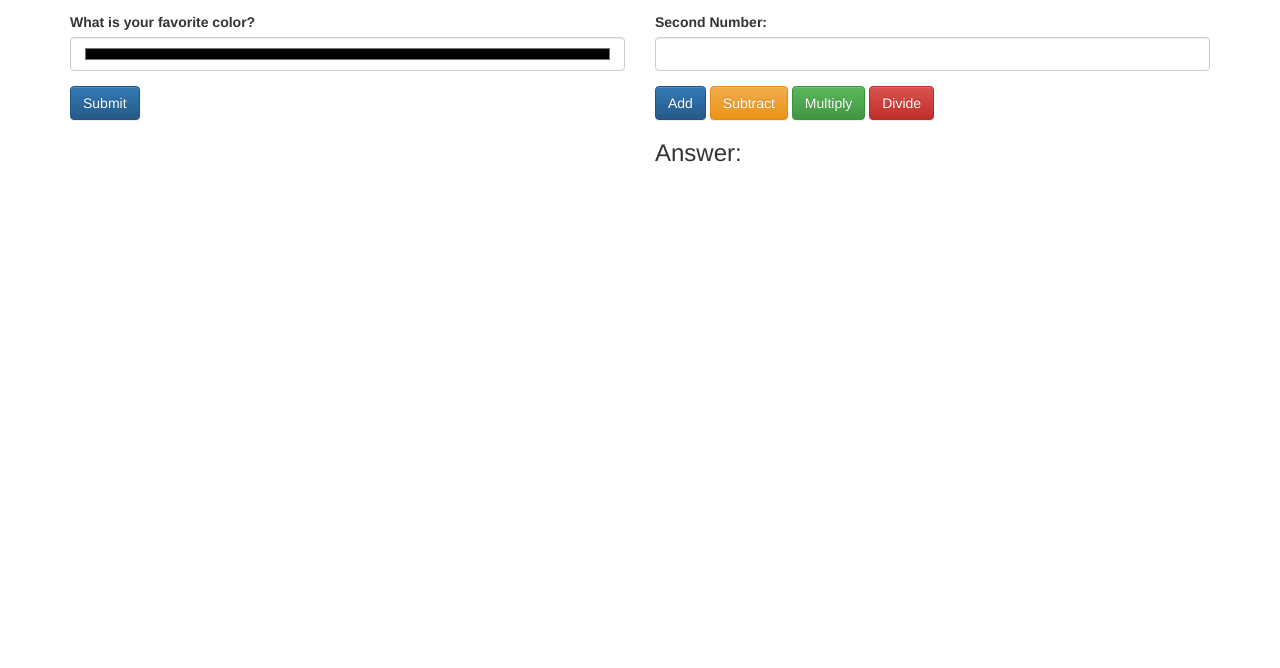
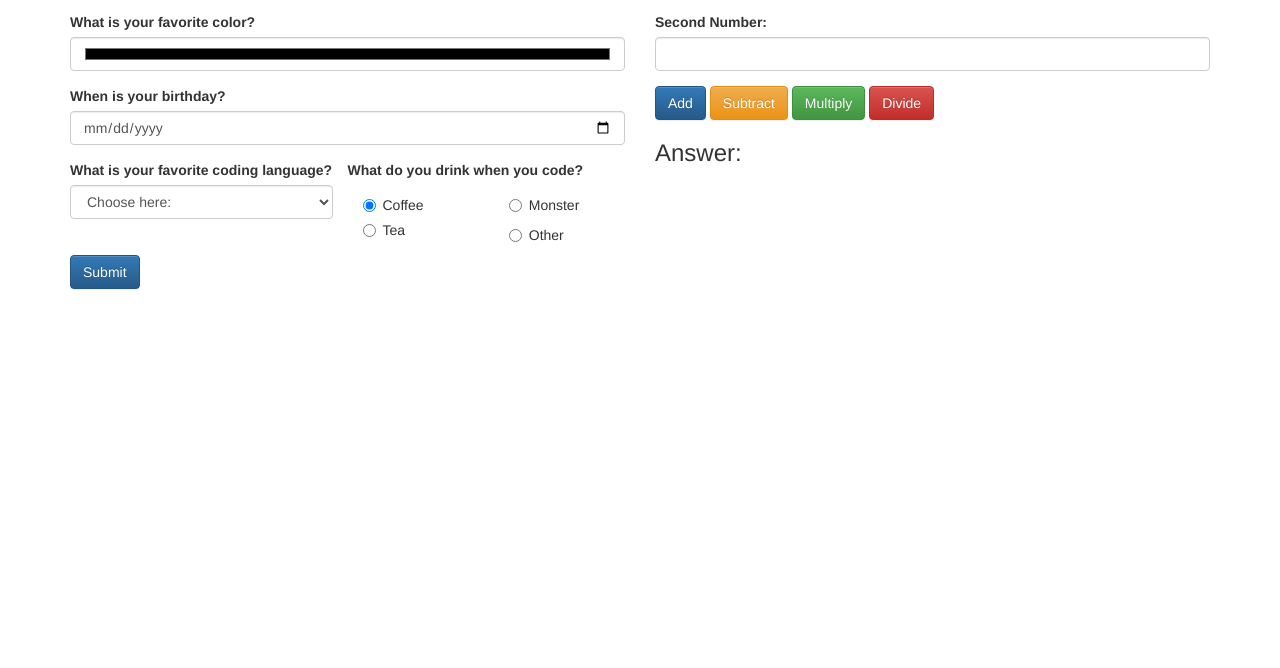
Before and after one commit to IanBaum/Form, a plain HTML site: page index.html in a window 1280 px wide. Shown: the part 132-800 px from the top of the page. Drawn offline with Linux system fonts and the light colour scheme.

Commit message:
add the rest of our form questions and updates the lorem in the paragraph

```diff
--- a/css/styles.css
+++ b/css/styles.css
@@ -1,3 +1,7 @@
 #letter{
   display:none;
 }
+
+h1 {
+  text-align: center;
+}
--- a/index.html
+++ b/index.html
@@ -11,7 +11,7 @@
   </head>
   <body>
     <div class="container">
-      <h1>How healthy are you?</h1>
+      <h1>Job Application Form:</h1>
       <div class="row">
         <div id="blanks" class="col-sm-6">
           <form>
@@ -23,6 +23,48 @@
               <label for="color">What is your favorite color?</label>
               <input id="color" class="form-control" type="color">
             </div>
+            <div class="form-group">
+              <label for="birthday">When is your birthday?</label>
+              <input id="birthday" class="form-control" type="date">
+            </div>
+              <div class="row">
+                <div class="col-sm-6">
+                  <label for="coding">What is your favorite coding language?</label>
+                  <select class="form-control" id="coding">
+                    <option selected disabled>Choose here:</option>
+                    <option>Javascript</option>
+                    <option>HTML</option>
+                    <option>CSS</option>
+                    <option>PHP</option>
+                    <option>Drupal</option>
+                  </select>
+                </div>
+                <label>What do you drink when you code?</label>
+                <div class="col-sm-3">
+                  <div class="radio">
+                    <label>
+                      <input type="radio" name="drink" value="coffee" checked>Coffee
+                    </label>
+                  </div>
+                  <div class="radio">
+                    <label>
+                      <input type="radio" name="drink" value="tea">Tea
+                    </label>
+                  </div>
+                </div>
+                <div class="col-sm-3">
+                  <div class="radio">
+                    <label>
+                      <input type="radio" name="drink" value="monster">Monster
+                    </label>
+                    <div class="radio">
+                      <label>
+                        <input type="radio" name="drink" value="other">Other
+                      </label>
+                    </div>
+                  </div>
+                </div>
+              </div>
             <button type="submit" class="btn btn-primary">Submit</button>
           </form>
         </div><!-- end blanks -->
@@ -48,7 +90,8 @@
       </div><!-- end row -->
       <div id="letter">
         <p>Dear <span class="letterName"></span>,</p>
-        <p>Lorem ipsum dolor sit amet, consectetur adipisicing elit, sed do eiusmod tempor incididunt ut labore et dolore magna aliqua. Ut enim ad minim veniam, quis nostrud exercitation ullamco laboris nisi ut aliquip ex ea commodo consequat. Duis aute irure dolor in reprehenderit in voluptate velit esse cillum dolore eu fugiat nulla pariatur. Excepteur sint occaecat cupidatat non proident, sunt in culpa qui officia deserunt mollit anim id est laborum.</p>
+        <p>We received your job application for the position of <span class="userData" id="codingOut"></span> programmer. We think you will fit in since everyone is required to drink <span class="userData" id="drinkOut"></span> all day here. You start on <span class="userData" id="birthdayOut"></span>. We look forward to seeing you then!
+        </p>
       </div>
     </div><!-- end container -->
   </body>
--- a/js/scripts.js
+++ b/js/scripts.js
@@ -38,13 +38,25 @@ $(document).ready(function(){
   $("#blanks form").submit(function(event){
     event.preventDefault();
 
+    var drink = $("input:radio[name=drink]:checked").val();
+
+    var coding = $("#coding").val();
+
+    var birthday = $("#birthday").val();
+
     var favoriteColor = $("#color").val();
 
     var name = $("input#name").val();
 
+    $("#birthdayOut").text(birthday);
+
+    $("#drinkOut").text(drink);
+
+    $("#codingOut").text(coding);
+
     $(".letterName").text(name);
 
-    $("#letter p").css("color", favoriteColor);
+    $(".userData").css("color", favoriteColor);
 
     $("#letter").show();
   });
```
